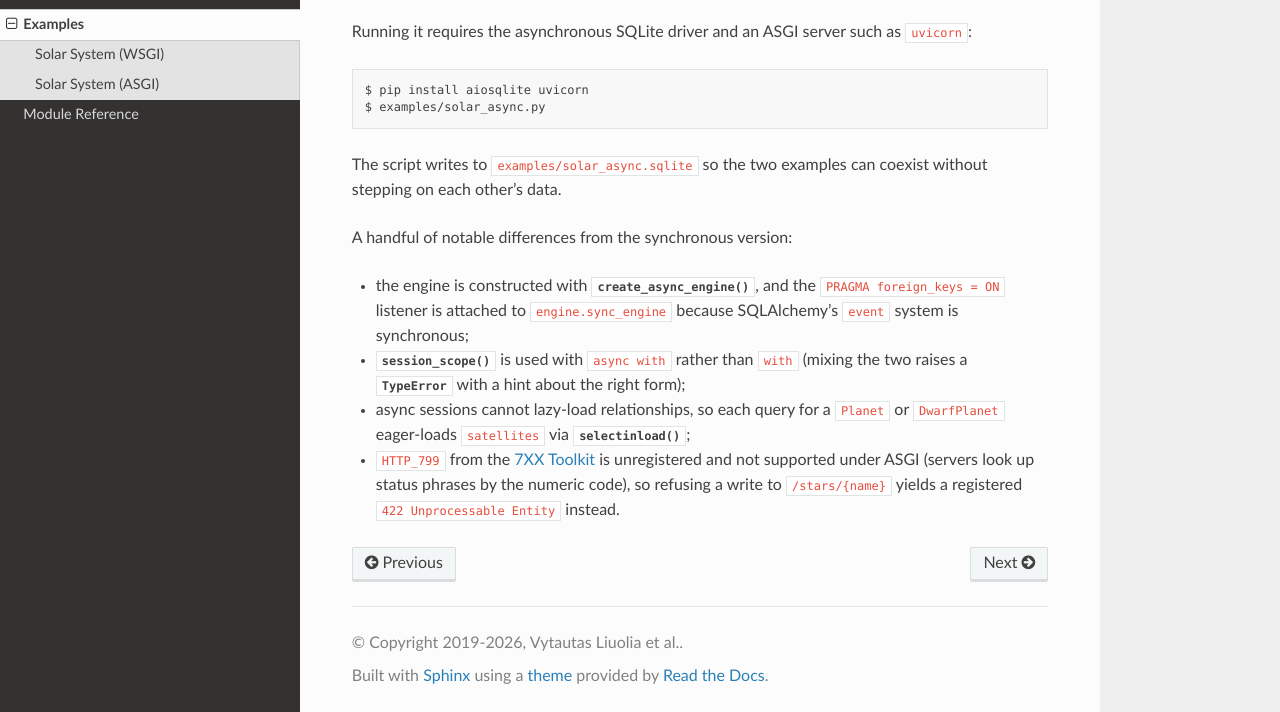
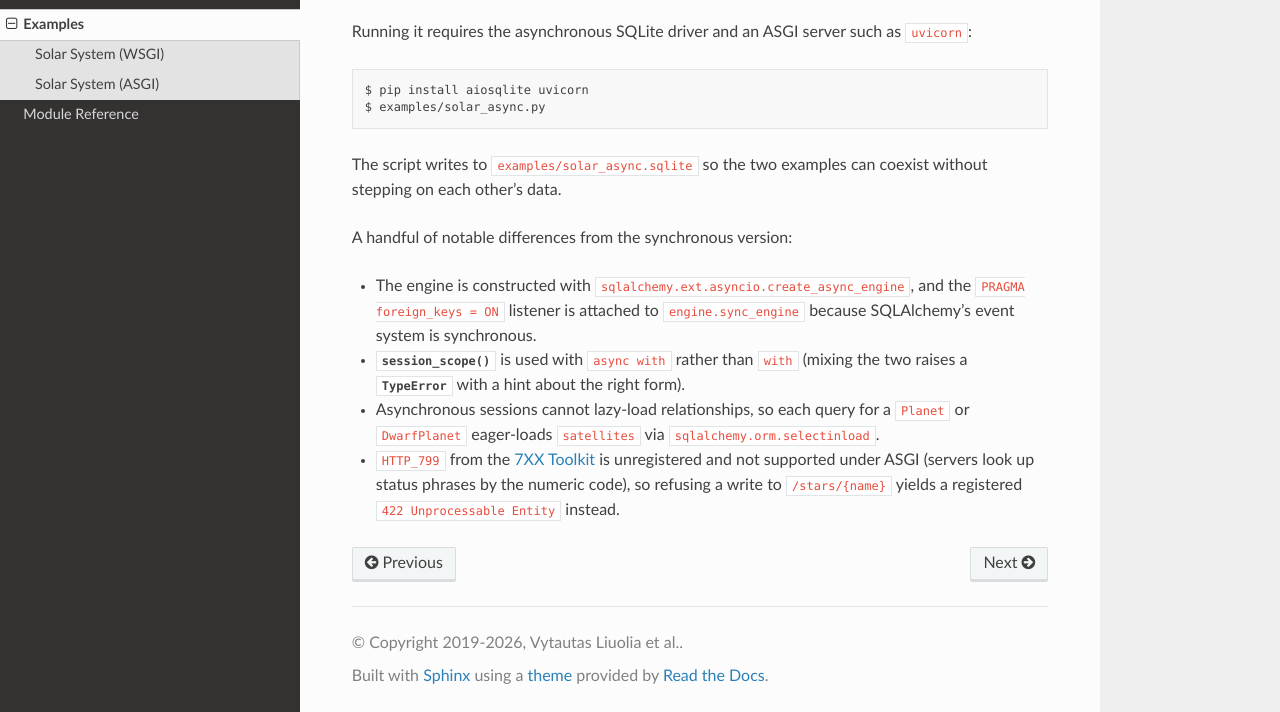
Before and after one commit to vytas7/falcon-sqla, a Sphinx documentation site: the page built from docs/examples.rst, in a window 1280 px wide and 900 px high, scrolled down 1763 px, cut to the strip 188-900 px from the top of the window. Built offline with Sphinx 7.4.7 and the Read the Docs theme 3.1.0, drawn with Linux system fonts in a browser that asks for light colours.

Commit message:
Clean up the example.

```diff
--- a/docs/examples.rst
+++ b/docs/examples.rst
@@ -81,9 +81,7 @@ same schema and routes through :class:`falcon.asgi.App` on top of an
     :caption: examples/solar_async.py
 
 Running it requires the asynchronous SQLite driver and an ASGI server such as
-``uvicorn``:
-
-.. code:: bash
+``uvicorn``::
 
     $ pip install aiosqlite uvicorn
     $ examples/solar_async.py
@@ -93,16 +91,16 @@ coexist without stepping on each other's data.
 
 A handful of notable differences from the synchronous version:
 
-* the engine is constructed with
-  :func:`~sqlalchemy.ext.asyncio.create_async_engine`, and the
+* The engine is constructed with
+  ``sqlalchemy.ext.asyncio.create_async_engine``, and the
   ``PRAGMA foreign_keys = ON`` listener is attached to ``engine.sync_engine``
-  because SQLAlchemy's ``event`` system is synchronous;
+  because SQLAlchemy's event system is synchronous.
 * :meth:`~falcon_sqla.Manager.session_scope` is used with ``async with``
   rather than ``with`` (mixing the two raises a :exc:`TypeError` with a
-  hint about the right form);
-* async sessions cannot lazy-load relationships, so each query for a
+  hint about the right form).
+* Asynchronous sessions cannot lazy-load relationships, so each query for a
   ``Planet`` or ``DwarfPlanet`` eager-loads ``satellites`` via
-  :func:`~sqlalchemy.orm.selectinload`;
+  ``sqlalchemy.orm.selectinload``.
 * ``HTTP_799`` from the `7XX Toolkit <https://github.com/joho/7XX-rfc>`__
   is unregistered and not supported under ASGI (servers look up status
   phrases by the numeric code), so refusing a write to ``/stars/{name}``
```
Also changed, not shown: 3 other files.
